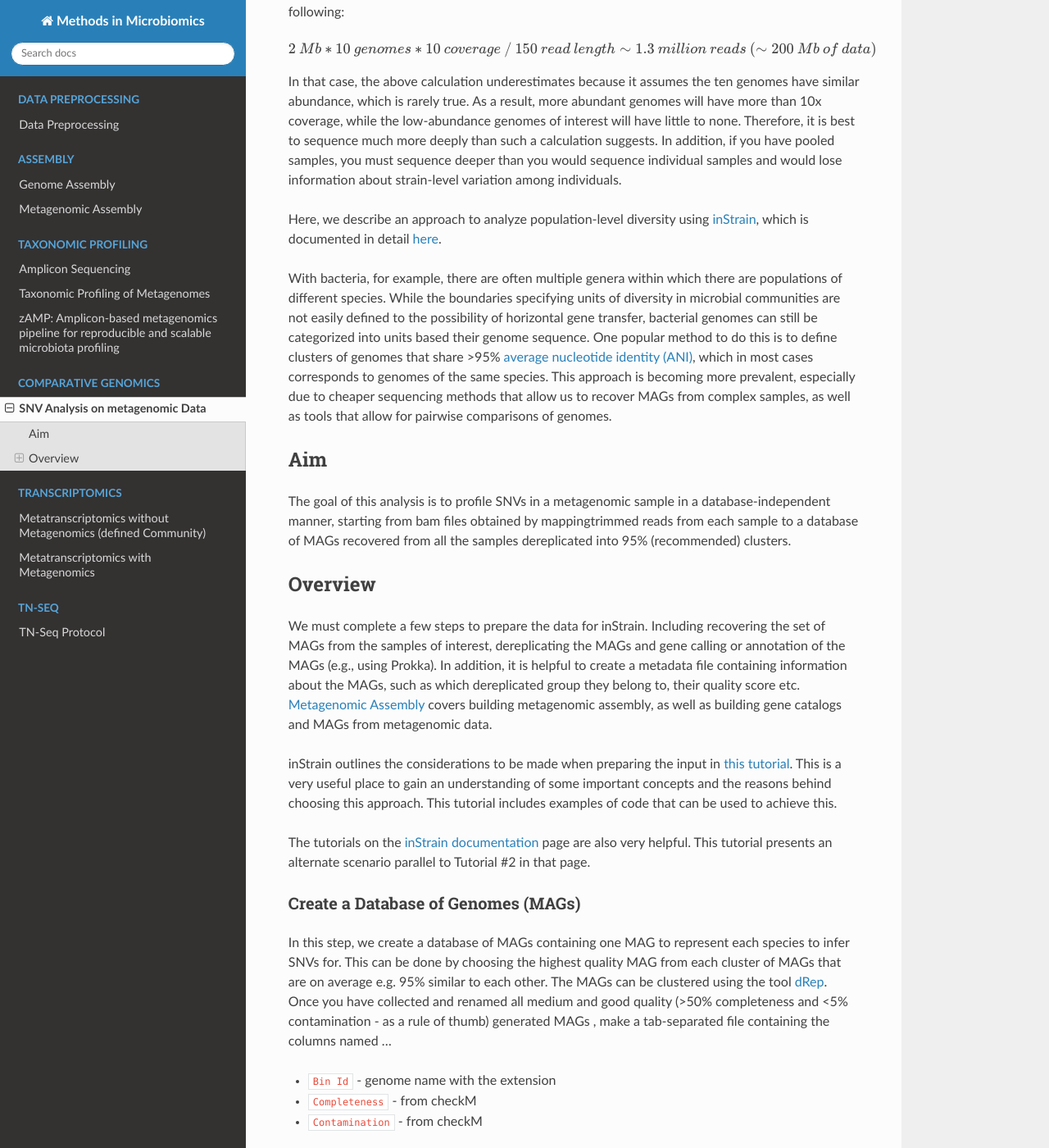
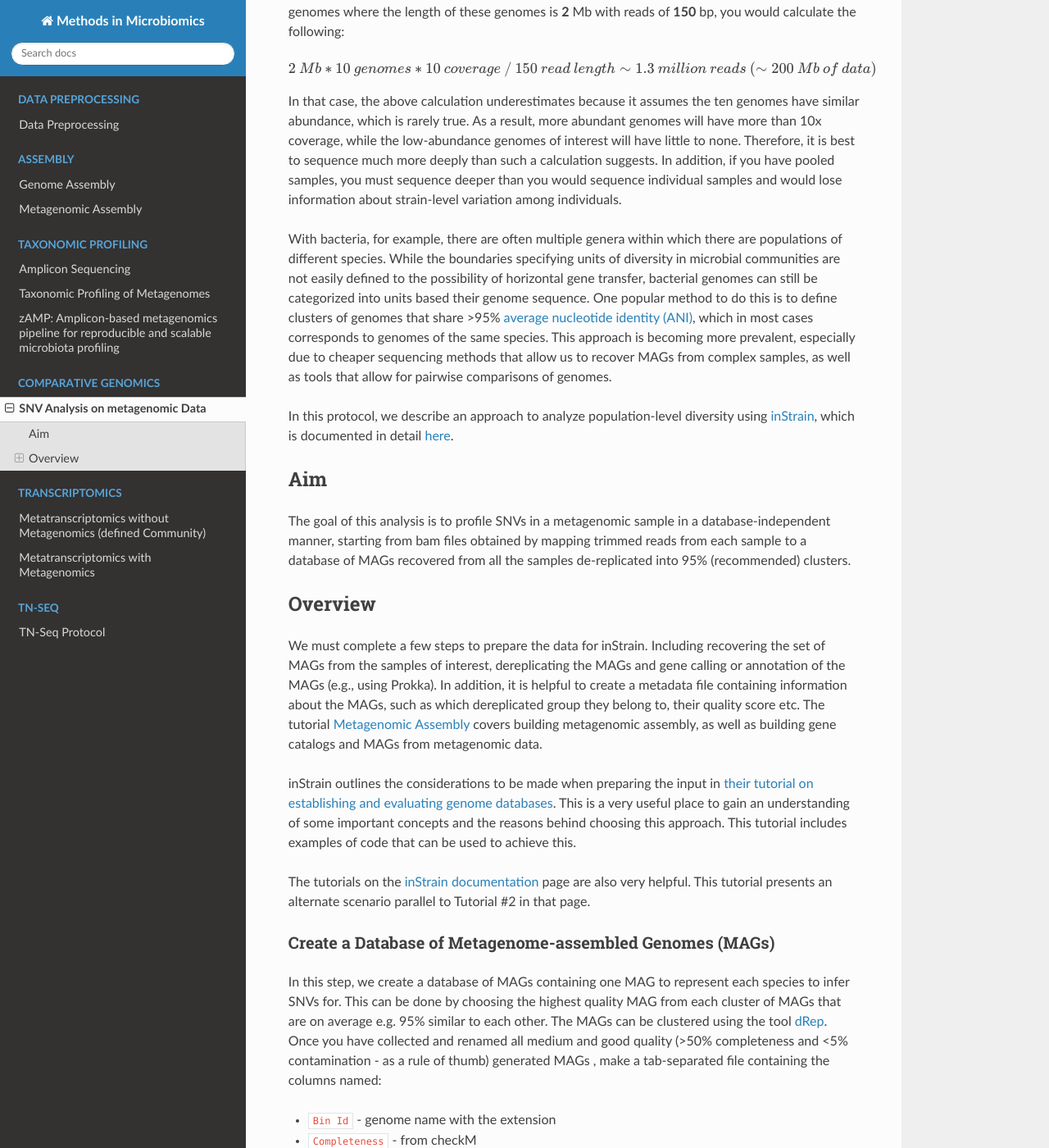
Before and after one commit to MicrobiologyETHZ/Methods_in_Microbiomics, a Sphinx documentation site: the page built from docs/comparative_genomics/SNVs_metagenomics.rst, in a window 1280 px wide and 1400 px high, scrolled down 469 px. Shown: the whole window at 82% size. Built offline with Sphinx 7.4.7 and the Read the Docs theme 2.0.0, drawn with Linux system fonts in a browser that asks for light colours; some of the changed text lies outside the part shown.

Commit message:
clean up the text

```diff
--- a/docs/comparative_genomics/SNVs_metagenomics.rst
+++ b/docs/comparative_genomics/SNVs_metagenomics.rst
@@ -4,11 +4,11 @@
 
 Protocol provided by Aiswarya Prasad.
 
-Single genomes and MAGs provide a single snapshot in time and space of a community of bacteria. They can also be thought
-of as an average representation of a group of very closely related microbes (strains) of a species found in that sample
-or pool of samples. Profiling single-nucleotide variants (SNVs) provides deeper insight at the population level into the
-community. With sequencing becoming cheaper and faster, it is now possible to sequence metagenomic samples deep enough
-to recover MAGs and use those to detect SNVs in those samples.
+Single genomes and metagenome-assembled genomes (MAGs) provide a single snapshot in time and space of a community of
+bacteria. They can also be thought of as an average representation of a group of very closely related microbes (strains)
+of a species found in that sample or pool of samples. Profiling single-nucleotide variants (SNVs) provides deeper
+insight at the population level into the community. With sequencing becoming cheaper and faster, it is now possible
+to sequence metagenomic samples deep enough to recover MAGs and use those to detect SNVs in those samples.
 
 SNV profiling is cheaper and more straightforward for simple microbial communities with few species or genera. A crude
 way of assessing the minimum depth (e.g., 10x) needed a priori is to consider the number of species/genomes you are
@@ -25,12 +25,6 @@
 than such a calculation suggests. In addition, if you have pooled samples, you must sequence deeper than you would
 sequence individual samples and would lose information about strain-level variation among individuals.
 
-Here, we describe an approach to analyze population-level diversity using `inStrain`_, which is documented in detail `here`_.
-
-.. _inStrain: https://doi.org/10.1038/s41587-020-00797-0
-
-.. _here: https://instrain.readthedocs.io/en/latest/index.html
-
 With bacteria, for example, there are often multiple genera within which there are populations of different species.
 While the boundaries specifying units of diversity in microbial communities are not easily defined to the possibility of
 horizontal gene transfer, bacterial genomes can still be categorized into units based their genome sequence. One popular
@@ -41,12 +35,19 @@
 
 .. _average nucleotide identity (ANI): https://doi.org/10.1038/s41467-018-07641-9
 
+In this protocol, we describe an approach to analyze population-level diversity using `inStrain`_, which is documented
+in detail `here`_.
+
+.. _inStrain: https://doi.org/10.1038/s41587-020-00797-0
+
+.. _here: https://instrain.readthedocs.io/en/latest/index.html
+
 ----------------------
 Aim
 ----------------------
 The goal of this analysis is to profile SNVs in a metagenomic sample in a database-independent manner, starting from bam
-files obtained by mappingtrimmed reads from each sample to a database of MAGs recovered from all the samples
-dereplicated into 95% (recommended) clusters.
+files obtained by mapping trimmed reads from each sample to a database of MAGs recovered from all the samples
+de-replicated into 95% (recommended) clusters.
 
 
 ----------------------
@@ -55,33 +56,33 @@
 We must complete a few steps to prepare the data for inStrain. Including recovering the set of MAGs from the samples of
 interest, dereplicating the MAGs and gene calling or annotation of the MAGs (e.g., using Prokka). In addition, it is
 helpful to create a metadata file containing information about the MAGs, such as which dereplicated group they belong
-to, their quality score etc. :doc:`../assembly/metagenomic_workflows` covers building metagenomic assembly, as well as
-building gene catalogs and MAGs from metagenomic data.
+to, their quality score etc. The tutorial :doc:`../assembly/metagenomic_workflows` covers building metagenomic assembly,
+as well as building gene catalogs and MAGs from metagenomic data.
 
-inStrain outlines the considerations to be made when preparing the input in `this tutorial`_. This is a very useful
-place to gain an understanding of some important concepts and the reasons behind choosing this approach. This tutorial
-includes examples of code that can be used to achieve this.
+inStrain outlines the considerations to be made when preparing the input in `their tutorial on establishing and
+evaluating genome databases`_. This is a very useful place to gain an understanding of some important concepts and
+the reasons behind choosing this approach. This tutorial includes examples of code that can be used to achieve this.
 
 The tutorials on the `inStrain documentation`_ page are also very helpful. This tutorial presents an alternate scenario
 parallel to Tutorial #2 in that page.
 
-.. _this tutorial: https://instrain.readthedocs.io/en/latest/important_concepts.html?highlight=drep#establishing-and-evaluating-genome-databases
+.. _their tutorial on establishing and evaluating genome databases: https://instrain.readthedocs.io/en/latest/important_concepts.html?highlight=drep#establishing-and-evaluating-genome-databases
 
 .. _inStrain documentation: https://instrain.readthedocs.io/en/latest/tutorial.html#tutorials
 
-Create a Database of Genomes (MAGs)
-^^^^^^^^^^^^^^^^^^^^^^^^^^^^^^^^^^^
+Create a Database of Metagenome-assembled Genomes (MAGs)
+^^^^^^^^^^^^^^^^^^^^^^^^^^^^^^^^^^^^^^^^^^^^^^^^^^^^^^^^
 In this step, we create a database of MAGs containing one MAG to represent each species to infer SNVs for. This can be
 done by choosing the highest quality MAG from each cluster of MAGs that are on average e.g. 95% similar to each other.
 The MAGs can be clustered using the tool `dRep`_. Once you have collected and renamed all medium and good quality (>50%
 completeness and <5% contamination - as a rule of thumb) generated MAGs , make a tab-separated file containing the
-columns named ...
+columns named:
 
 - :code:`Bin Id` - genome name with the extension
 - :code:`Completeness` - from checkM
 - :code:`Contamination` - from checkM
 
-You can do this using a script that parse the checkM output for the list of MAGs of at least medium
+You can do this using a script that parses the checkM output for the list of MAGs of at least medium
 quality.
 
 .. _dRep: https://drep.readthedocs.io/en/latest/index.html
```
